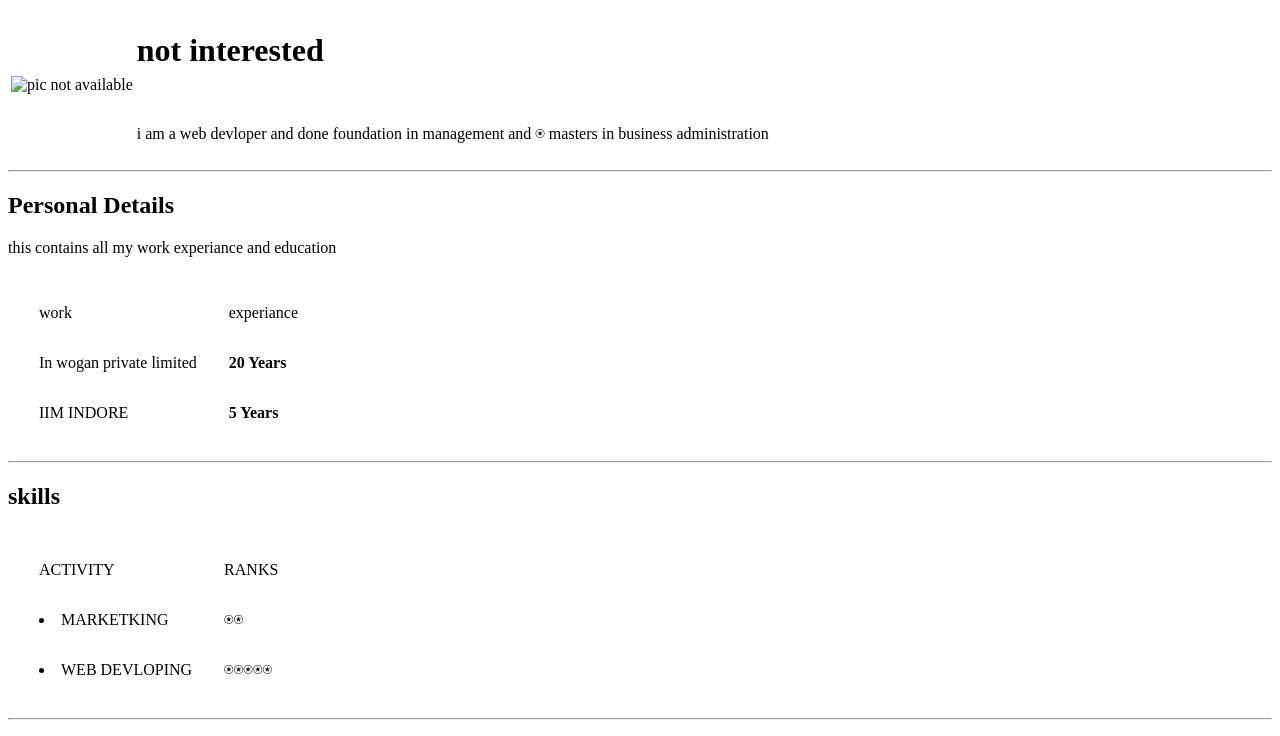
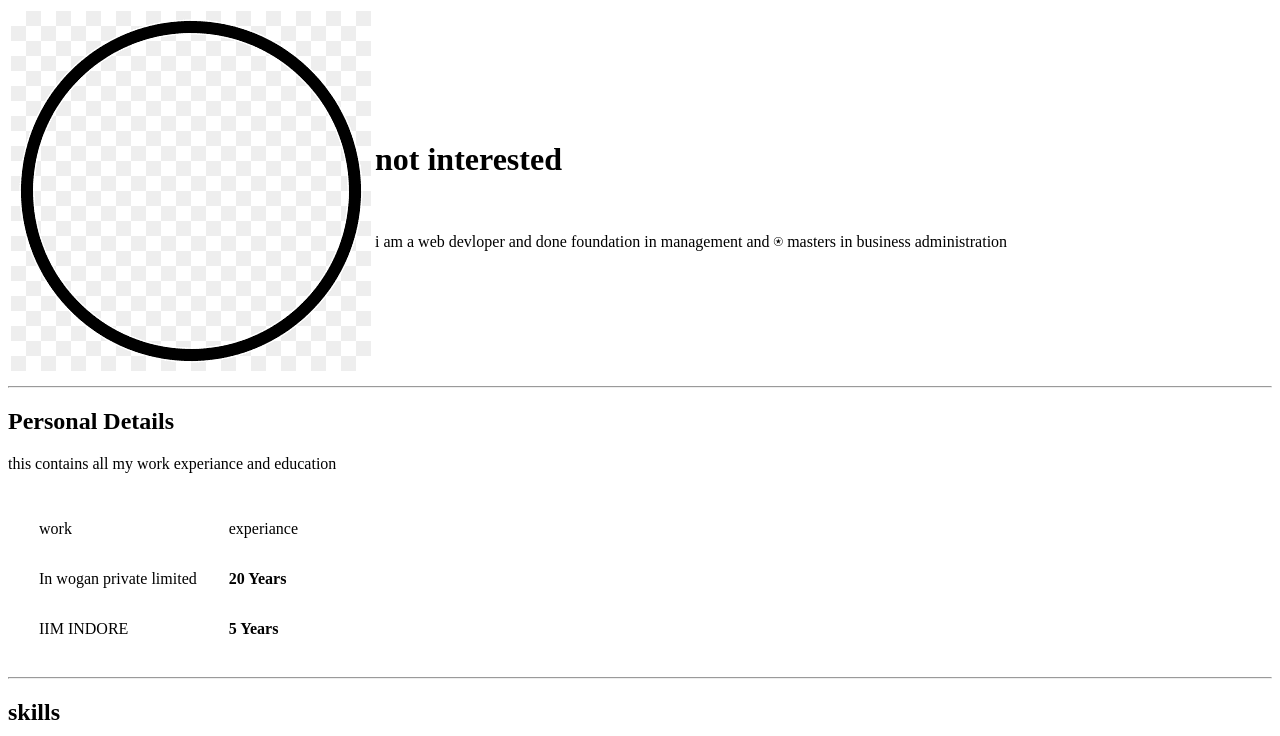
Before and after one commit to Dynamicop/cv, a plain HTML site: page index.html in a window 1280 px wide. Shown: the top 736 px of the page. Drawn offline with Linux system fonts and the light colour scheme.

Commit message:
Update index.html

```diff
--- a/index.html
+++ b/index.html
@@ -10,7 +10,7 @@
   <table cellspacing"40">
     <tbody>
       <tr>
-        <td><img src="mypic.png" alt="pic not available"> </td>
+        <td><img src="png-transparent-circle-white-circle-white-monochrome-black-thumbnail.png" alt="pic not available"> </td>
         <td>
           <h1>not interested</h1>
           <br>
```
